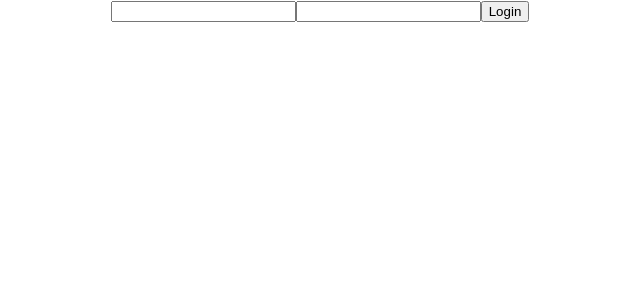
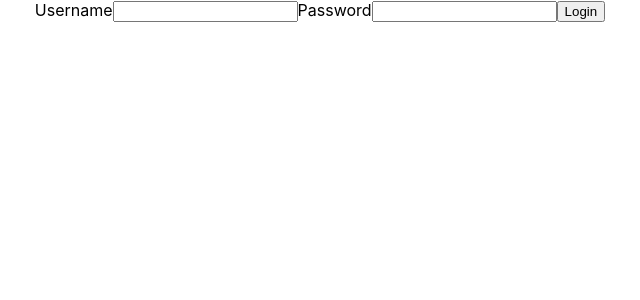
Before and after one commit to kmarks2013/simple-auth-test-client, a React (Create React App) app: page / in a window 1280 px wide. Shown: the top 300 px of the page, without its empty margins (320-960 px from the left). Built offline with nearby package versions, Linux system fonts and the light colour scheme.

Commit message:
adds label, values and names  to form inputs

```diff
--- a/src/components/LoginPage.js
+++ b/src/components/LoginPage.js
@@ -11,8 +11,10 @@ export default class LoginPage extends Component {
         return (
             <div>
                 <form>
-                    <input />
-                    <input />
+                    <label>Username</label>
+                    <input value={this.state.usesrname} name="Username"/>
+                    <label>Password</label>
+                    <input value={this.state.password} name="Password"/>
                     <input type='submit' value="Login" />
                 </form>
             </div>
```
